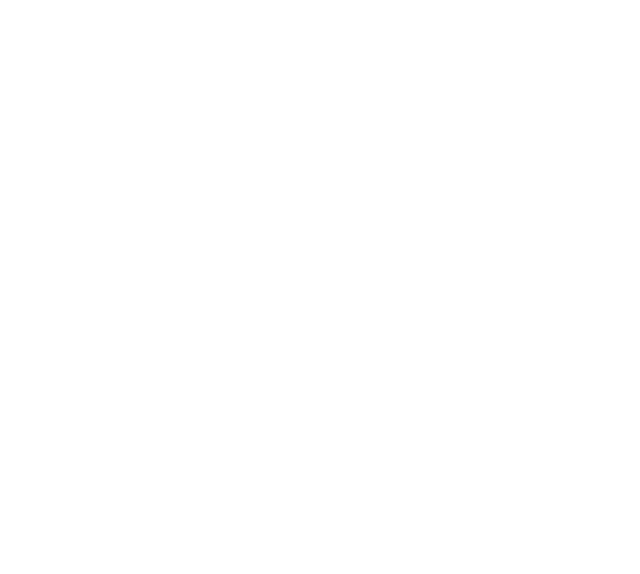
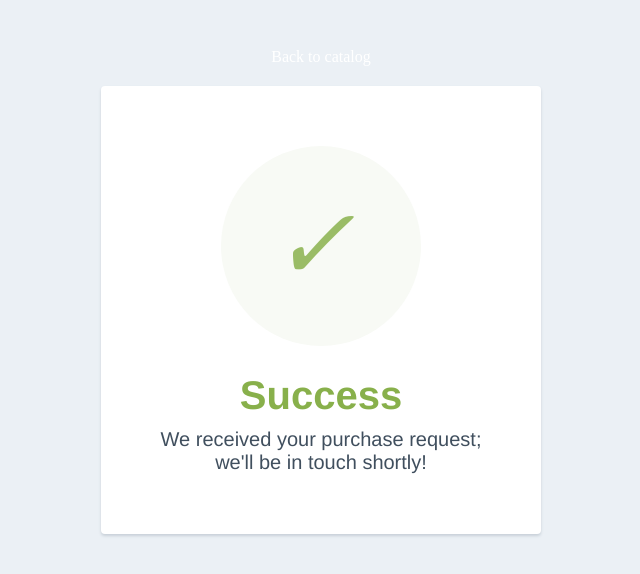
Before and after one commit to saiem-jatri/online-shopping, a Vue app in the folder online-shopping/: page /success in a window 1280 px wide. Before the commit this address had no page. Shown: the top 574 px of the page, without its empty margins (319-959 px from the left). Built offline with nearby package versions, Linux system fonts and the light colour scheme.

Commit message:
stripe demo added

```diff
--- a/online-shopping/package.json
+++ b/online-shopping/package.json
@@ -8,6 +8,7 @@
     "preview": "vite preview"
   },
   "dependencies": {
+    "@vue-stripe/vue-stripe": "^4.5.0",
     "pinia": "^2.1.6",
     "vue": "^3.3.4",
     "vue-router": "^4.2.4"
--- /dev/null
+++ b/online-shopping/src/components/Error.vue
@@ -0,0 +1,9 @@
+<script setup>
+
+</script>
+
+<template>
+  <div>
+    This is Error Page
+  </div>
+</template>
--- /dev/null
+++ b/online-shopping/src/components/Success.vue
@@ -0,0 +1,52 @@
+<script setup>
+
+</script>
+
+<template>
+  <div style="display: flex; flex-direction: column">
+    <div class="backButton" style="margin-bottom: 20px">
+      <router-link style="text-decoration: none; color: white; text-align: center" to="/"> Back to catalog</router-link>
+    </div>
+    <div class="card">
+      <div style="border-radius:200px; height:200px; width:200px; background: #F8FAF5; margin:0 auto;">
+        <i class="checkmark">✓</i>
+      </div>
+      <h1>Success</h1>
+      <p>We received your purchase request;<br/> we'll be in touch shortly!</p>
+    </div>
+  </div>
+</template>
+<style>
+body {
+  text-align: center;
+  padding: 40px 0;
+  background: #EBF0F5;
+}
+h1 {
+  color: #88B04B;
+  font-family: "Nunito Sans", "Helvetica Neue", sans-serif;
+  font-weight: 900;
+  font-size: 40px;
+  margin-bottom: 10px;
+}
+p {
+  color: #404F5E;
+  font-family: "Nunito Sans", "Helvetica Neue", sans-serif;
+  font-size:20px;
+  margin: 0;
+}
+i {
+  color: #9ABC66;
+  font-size: 100px;
+  line-height: 200px;
+  margin-left:-15px;
+}
+.card {
+  background: white;
+  padding: 60px;
+  border-radius: 4px;
+  box-shadow: 0 2px 3px #C8D0D8;
+  display: inline-block;
+  margin: 0 auto;
+}
+</style>
--- a/online-shopping/src/router/index.js
+++ b/online-shopping/src/router/index.js
@@ -2,6 +2,8 @@
 import catalog from "@/views/catalog.vue";
 import ProductDetail from "@/views/productsDetails.vue"
 import cartView from "@/views/cart.vue"
+import SuccessPage from "../components/Success.vue"
+import ErrorPage from "../components/Error.vue"
 
 const router = createRouter({
   history: createWebHistory(import.meta.env.BASE_URL),
@@ -21,6 +23,16 @@
       name: 'cartView',
       component: cartView
     },
+    {
+      path: '/success',
+      name: 'success',
+      component: SuccessPage
+    },
+    {
+      path: '/error',
+      name: 'error',
+      component: ErrorPage
+    },
 
   ]
 })
--- a/online-shopping/src/views/cart.vue
+++ b/online-shopping/src/views/cart.vue
@@ -7,20 +7,41 @@
 <script setup>
 import { productsStore } from "../stores/products.js";
 import {useRoute, useRouter} from "vue-router"
+import { StripeCheckout } from '@vue-stripe/vue-stripe';
+import {computed, ref} from 'vue'
+
+
 const store = productsStore()
 const router = useRouter()
-import {computed} from 'vue'
+
+let publishableKey = "pk_test_51NoldTDDu6fhloMsg9DUJjgaWJ1xWozDeSr9Kar2pwG2ctmBoQU3fUgFIbHOYrwtdpUVhoJi9DsZYyDV2bX3HRPX006bchhEza"
+let loading = false
+ let lineItems = [
+  {
+    price: 'price_1NosC7DDu6fhloMs86DTj3hX', // The id of the one-time price you created in your Stripe dashboard
+    quantity: 1,
+  },
+]
+let successURL = 'http://localhost:5173/success'
+let cancelURL = 'http://localhost:5173/error'
+const checkoutRef = ref(null);
+
+const redirectToCheckout = () => {
+  if (checkoutRef.value && checkoutRef.value.redirectToCheckout) {
+    checkoutRef.value.redirectToCheckout();
+  } else {
+    // Handle the case where checkoutRef is not available or doesn't have redirectToCheckout
+    console.error('checkoutRef is not available or does not have redirectToCheckout method');
+  }
+};
+const submit = () => {
+  redirectToCheckout();
+};
 
 const removeFromStoreCart = (id)=>{
-  console.log("id=========>",id)
   // store.cart = store.cart.filter((item) => item.id !== id)
   store.removeFromCart(id)
 }
-// const addOneItem = (id)=>{
-//   console.log(id)
-//   let pushItem = store.cart.filter((item)=> item.id === id)
-//   pushItem[0].price = pushItem[0].price * 2
-// }
 const allData = JSON.parse(localStorage.getItem('items'));
 const singleItem = computed(()=>{
   return allData.find((item)=> item.id === Number(route.params.id))
@@ -69,6 +90,18 @@
     <div class="article">
       <p class="example-left" >Approximate Total Cost : {{totalsSum}}</p>
     </div>
+  </div>
+  <div v-if="store.cart.length">
+    <stripe-checkout
+        ref="checkoutRef"
+        mode="payment"
+        :pk="publishableKey"
+        :line-items="lineItems"
+        :success-url="successURL"
+        :cancel-url="cancelURL"
+        @loading="v => loading = v"
+    />
+    <button @click="submit">Pay now!</button>
   </div>
 </template>
 <style scoped>
```
Also changed, not shown: 1 other file (tests, documents, lock files or other folders).
